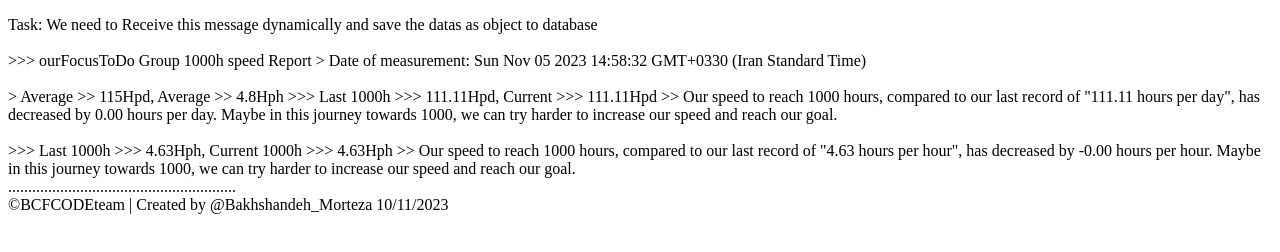
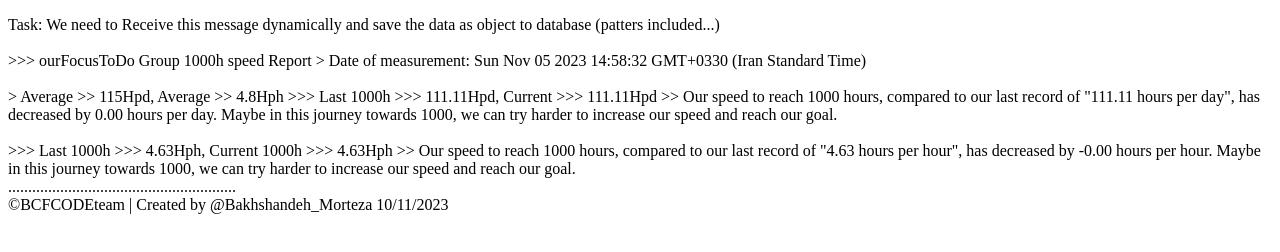
Before and after one commit to BCFCODE/FocusToDo-Speed-Tracker, a plain HTML site: page index.html in a window 1280 px wide. Drawn offline with Linux system fonts and the light colour scheme.

Commit message:
Task for refactoring app.js is written in index.html

```diff
--- a/index.html
+++ b/index.html
@@ -8,8 +8,8 @@
   </head>
   <body>
     <p>
-      Task: We need to Receive this message dynamically and save the datas as
-      object to database
+      Task: We need to Receive this message dynamically and save the data as
+      object to database (patters included...)
       <br><br>
       >>> ourFocusToDo Group 1000h speed Report > Date of
       measurement: Sun Nov 05 2023 14:58:32 GMT+0330 (Iran Standard Time)
```
